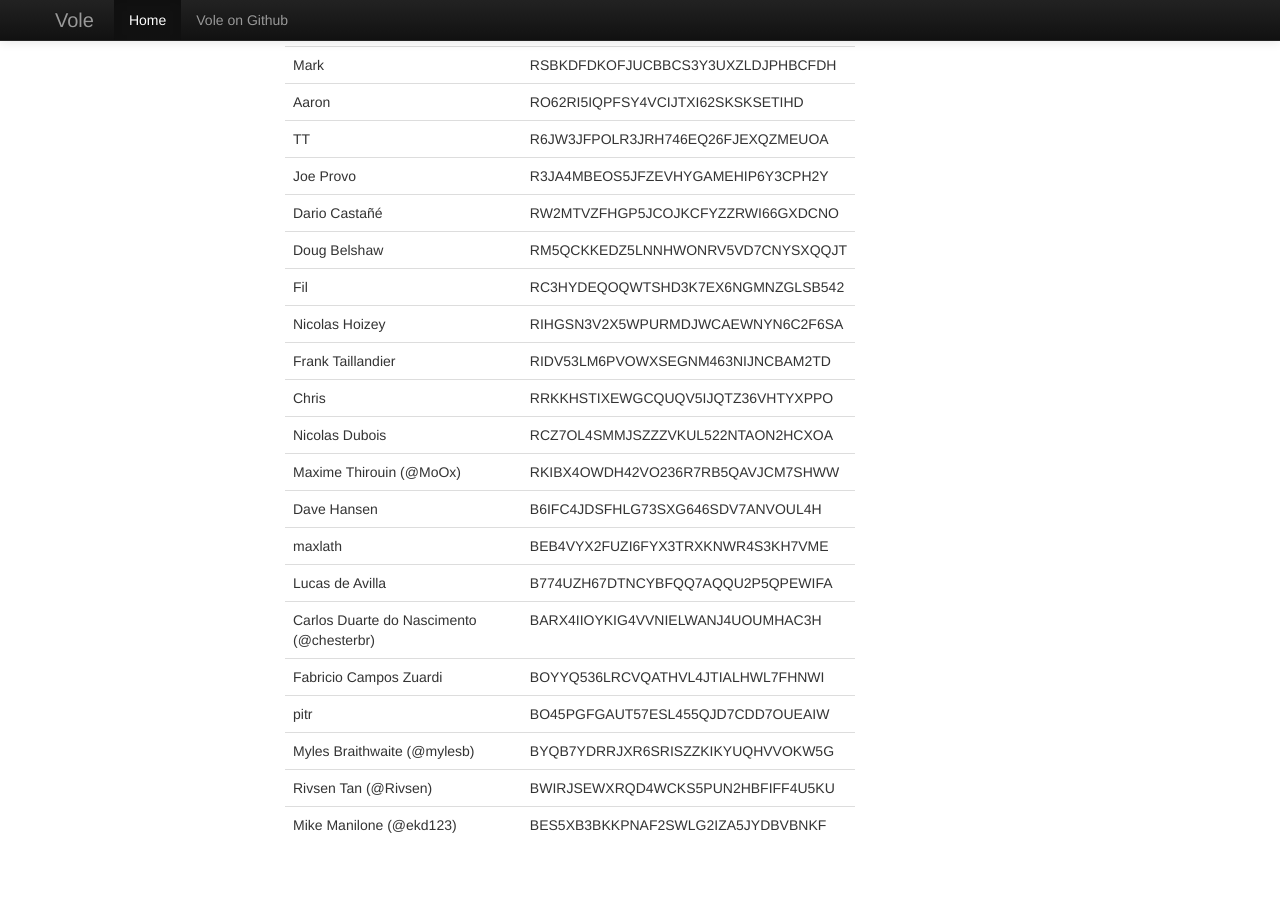
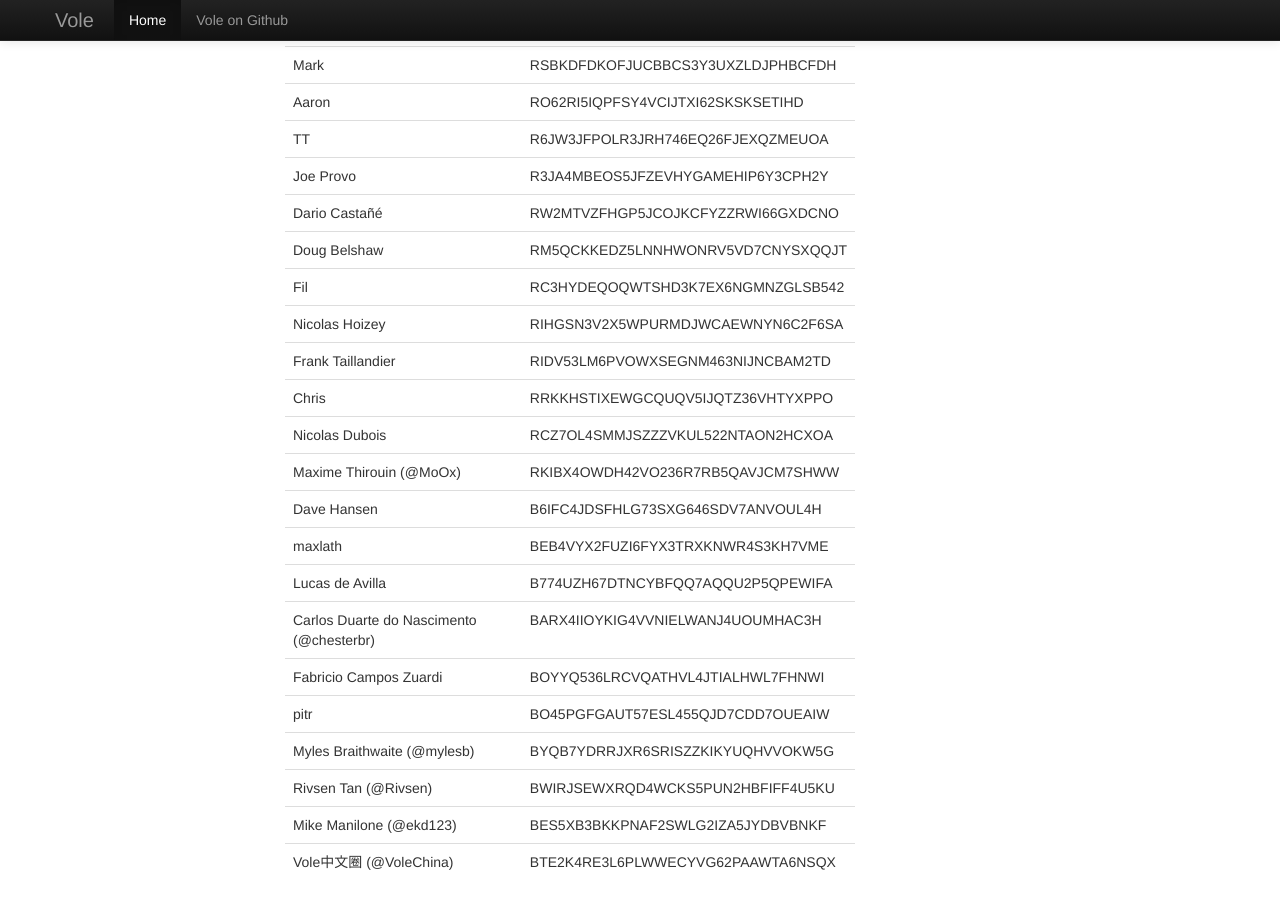
Before and after one commit to vole/vole.github.io, a Jekyll site: the page built from index.html, in a window 1280 px wide and 900 px high, scrolled down 2558 px. Built offline with Jekyll 4.4.1, drawn with Linux system fonts in a browser that asks for light colours; before the commit the page ends 3421 px from its top, so only the background shows below that.

Commit message:
add VoleChina RO key

```diff
--- a/index.html
+++ b/index.html
@@ -190,6 +190,10 @@ title: Vole.cc
               <td>Mike Manilone (@ekd123)</td>
               <td>BES5XB3BKKPNAF2SWLG2IZA5JYDBVBNKF</td>
             </tr>
+            <tr>
+              <td>Vole中文圈 (@VoleChina)</td>
+              <td>BTE2K4RE3L6PLWWECYVG62PAAWTA6NSQX</td>
+            </tr>
           </tbody>
         </table>
       </div>
```
